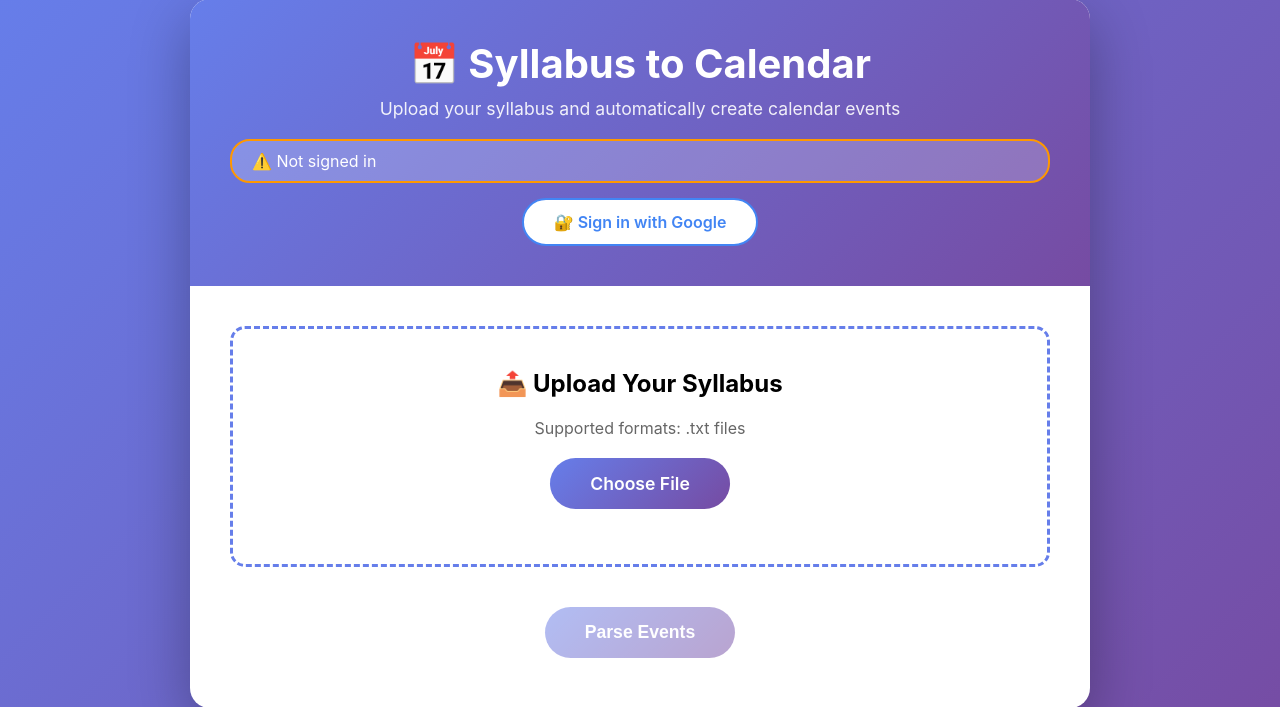
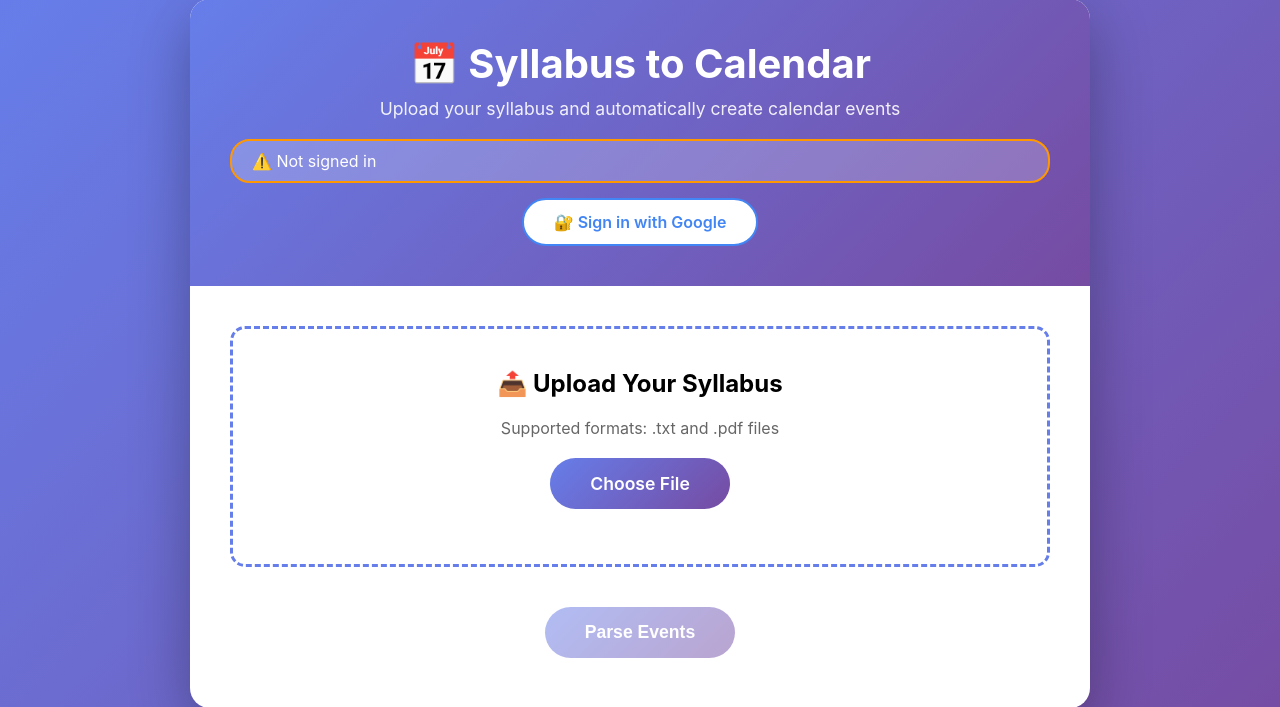
Before and after one commit to hamza-els/CalHacks, a Flask app: page / in a window 1280 px wide. Shown: the part 21-728 px from the top of the page. Run offline with Flask 3, Linux system fonts and the light colour scheme.

Commit message:
added pdf integration

```diff
--- a/app.py
+++ b/app.py
@@ -143,8 +143,12 @@ def upload_file():
             with open(filepath, 'r', encoding='utf-8') as f:
                 text = f.read()
         elif filename.endswith('.pdf'):
-            # For now, just read as text. Install pdf-parse for proper PDF support
-            return jsonify({'error': 'PDF support coming soon. Please use .txt files for now.'}), 400
+            # Extract text from PDF using pdfplumber
+            import pdfplumber
+            text = ''
+            with pdfplumber.open(filepath) as pdf:
+                for page in pdf.pages:
+                    text += page.extract_text() + '\n'
         else:
             return jsonify({'error': 'Unsupported file type'}), 400
     except Exception as e:
--- a/requirements.txt
+++ b/requirements.txt
@@ -8,3 +8,4 @@ flask>=2.3.0
 werkzeug>=2.3.0
 google-generativeai>=0.8.0
 python-dotenv>=1.0.0
+pdfplumber>=0.10.0
--- a/templates/index.html
+++ b/templates/index.html
@@ -250,11 +250,11 @@
         <div class="content">
             <div class="upload-section" id="uploadSection">
                 <h2>📤 Upload Your Syllabus</h2>
-                <p style="margin: 20px 0; color: #666;">Supported formats: .txt files</p>
+                <p style="margin: 20px 0; color: #666;">Supported formats: .txt and .pdf files</p>
                 <label for="fileInput" class="file-label">
                     Choose File
                 </label>
-                <input type="file" id="fileInput" accept=".txt">
+                <input type="file" id="fileInput" accept=".txt,.pdf">
                 <div class="file-name" id="fileName"></div>
             </div>
 
```
Also changed, not shown: 1 other file.
